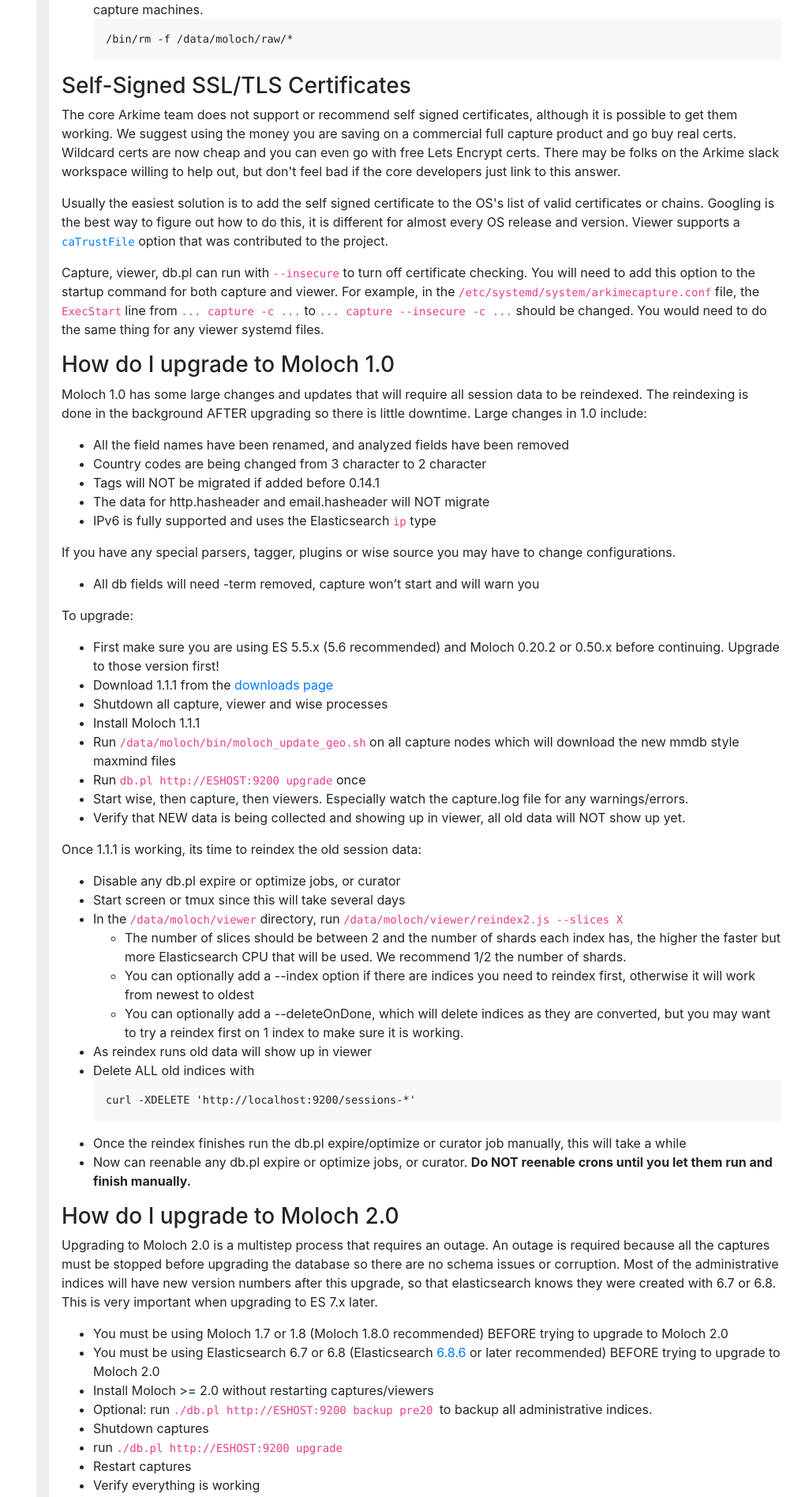
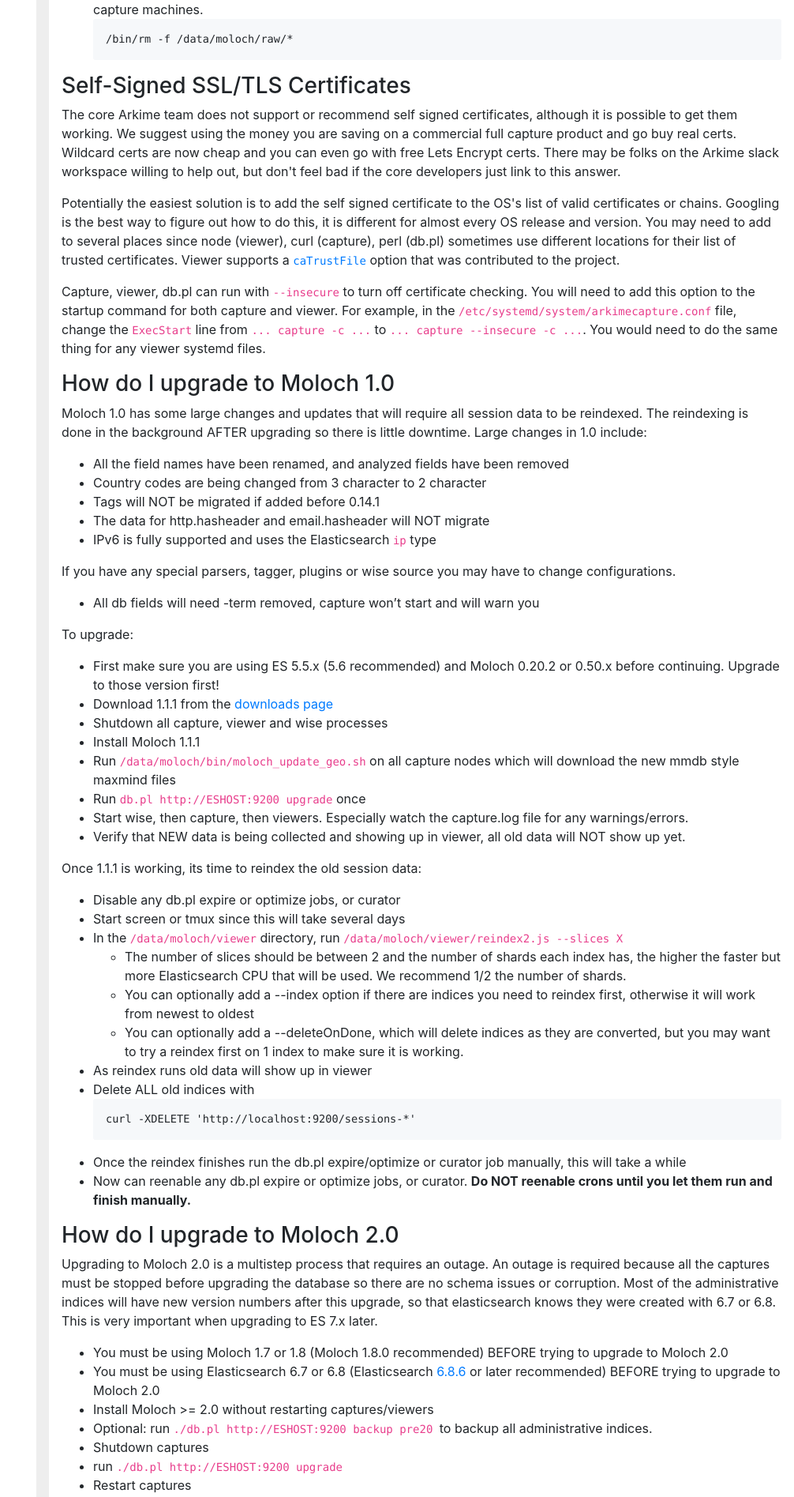
Before and after one commit to arkime/arkimeweb, a Jekyll site: the page built from faq.html, in a window 1280 px wide. Shown: the part 2750-4645 px from the top of the page at 79% size, without its empty margins (274-1280 px from the left). Built offline with Jekyll 4.4.1, drawn with Linux system fonts in a browser that asks for light colours; some of the changed text lies outside the part shown.

Commit message:
more more cert update :)

```diff
--- a/faq.html
+++ b/faq.html
@@ -818,15 +818,16 @@
         but don't feel bad if the core developers just link to this answer.
       </p>
       <p>
-        Usually the easiest solution is to add the self signed certificate to the OS's list of valid certificates or chains.
+        Potentially the easiest solution is to add the self signed certificate to the OS's list of valid certificates or chains.
         Googling is the best way to figure out how to do this, it is different for almost every OS release and version.
+        You may need to add to several places since node (viewer), curl (capture), perl (db.pl) sometimes use different locations for their list of trusted certificates.
         Viewer supports a <a href="/settings#catrustfile"><code>caTrustFile</code></a> option that was contributed to the project.
       </p>
       <p>
         Capture, viewer, db.pl can run with <code>--insecure</code> to turn off certificate checking.
         You will need to add this option to the startup command for both capture and viewer.
-        For example, in the <code>/etc/systemd/system/arkimecapture.conf</code> file, the <code>ExecStart</code>
-        line from <code>... capture -c ...</code> to <code>... capture --insecure -c ...</code> should be changed.
+        For example, in the <code>/etc/systemd/system/arkimecapture.conf</code> file, change the <code>ExecStart</code>
+        line from <code>... capture -c ...</code> to <code>... capture --insecure -c ...</code>.
         You would need to do the same thing for any viewer systemd files.
       </p>
 
```
